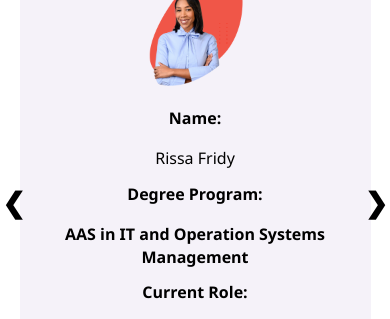
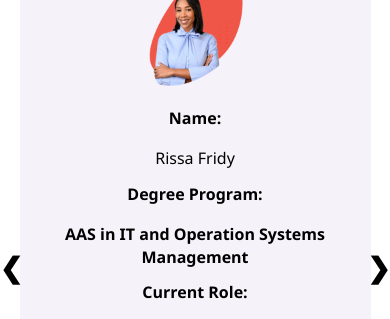
Before and after one commit to Kerry-Mannette/Education-Web-Design, a plain HTML site: page index.html in a window 390 px wide. Shown: the part 4442-4761 px from the top of the page. Drawn offline with Linux system fonts and the light colour scheme.

Commit message:
fixed error where arrows would shift from akumni column on desktop , adjusted for mobile and tablet as well

```diff
--- a/css/style.css
+++ b/css/style.css
@@ -722,18 +722,18 @@ body {
   font-size: 3rem;
   transition: 0.3s ease;
   border-radius: 3px;
-  transform: translateY(2000%);
+  transform: translateY(-50%);
 
 
 }
 
 .prev {
-  left: 0;
+  left: -38px;
   border-radius: 0 3px 3px 0;
 }
 
 .next {
-  right: 0;
+  right: -38px;
   border-radius: 3px 0 0 3px;
 }
 .prev:hover,
@@ -852,10 +852,17 @@ body {
   }
  .prev,
  .next{
-  transform: translateY(3500%);
   top:50%;
   font-size: 1.75rem;
   padding: 10px;
+}
+
+.prev{
+  left:-38px;
+}
+
+.next{
+  right: -38px;
 }
 }
 
@@ -1051,7 +1058,6 @@ body {
 
   .prev,
  .next{
-  transform: translateY(6500%);
   top:50%;
   font-size: 1.75rem;
   padding: 10px;
@@ -1060,11 +1066,11 @@ body {
 }
 
 .prev{
-  left:-8px;
+  left:-38px;
 }
 
 .next{
-  right: -8px;
+  right: -38px;
 }
   /* Footer*/
   .footer {
--- a/index.html
+++ b/index.html
@@ -220,7 +220,10 @@
         <div class="info-row"><span class="label">Achievements:</span><span class="value">Seigonie Mohammed has served for over a decade in creating and presenting engaging weather, climate, and environmental stories for broadcast daily and across digital platforms.</span></div>
       </div>
     </div>
-
+       <div class="arrow-controls">
+    <span class="prev">&#10094;</span>
+    <span class="next">&#10095;</span>
+  </div>
     <div class="mySlides">
       <img src="img/akeela.png" alt="Alumni success" />
       <div class="alumni-info">
@@ -242,10 +245,7 @@
     </div>
   </div>
 
-   <div class="arrow-controls">
-    <span class="prev">&#10094;</span>
-    <span class="next">&#10095;</span>
-  </div>
+
 
   <div class="dot-controls">
     <span class="dot" onclick="currentSlide(1)"></span>
```
